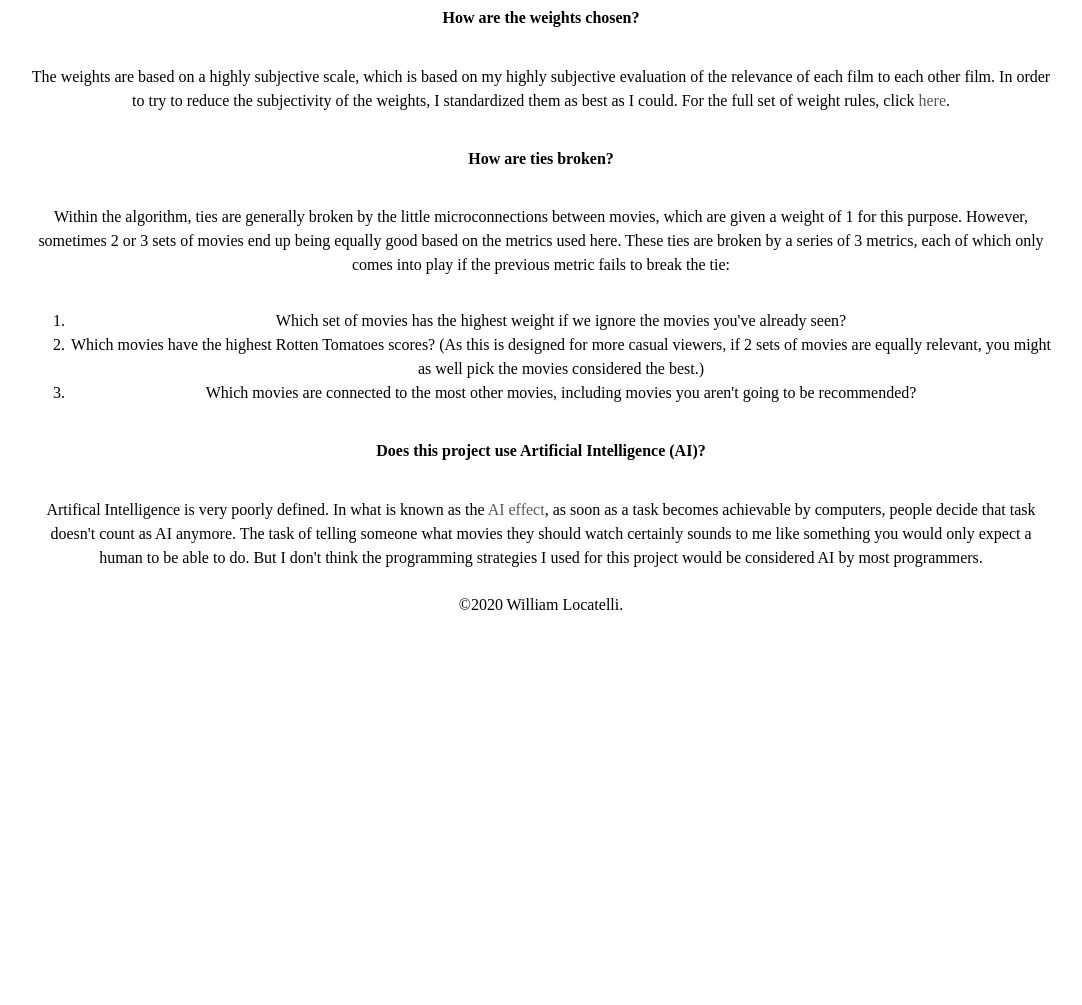
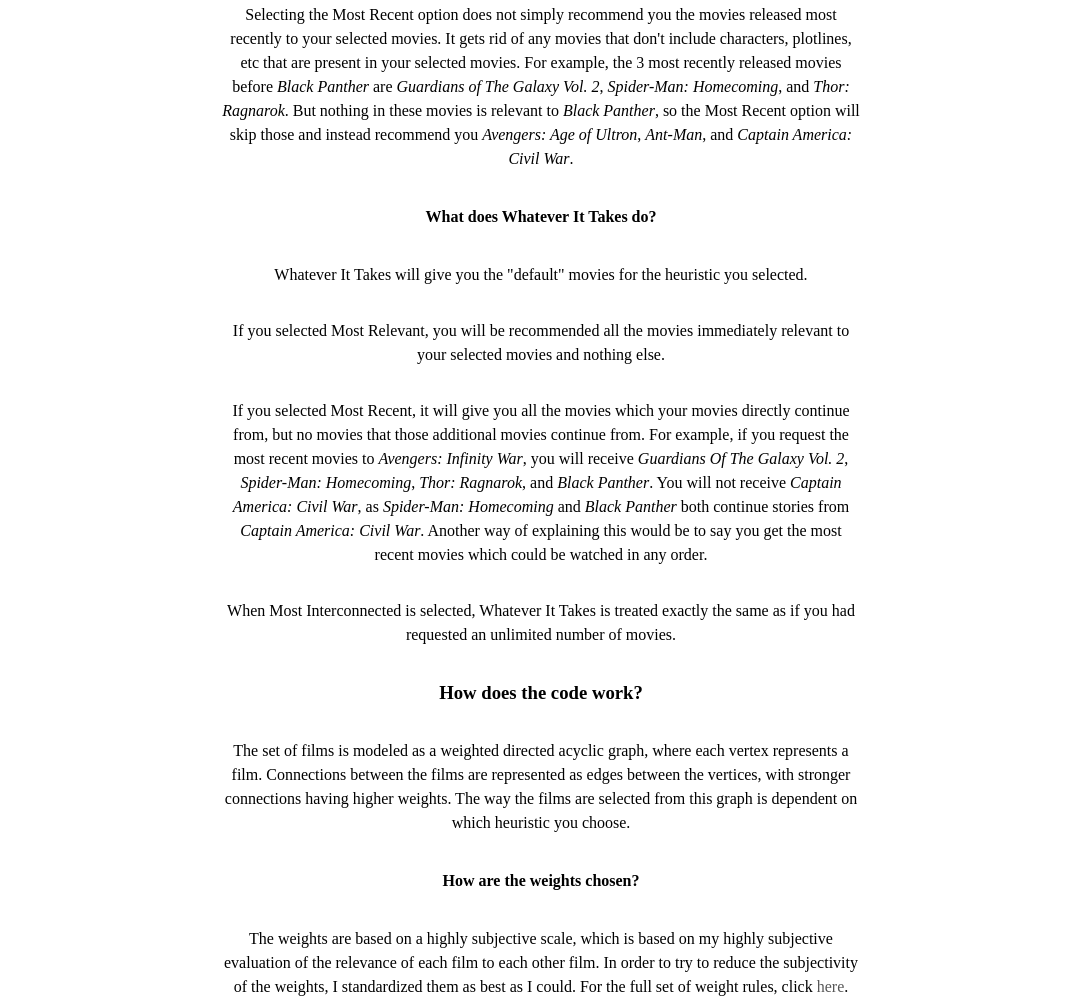
Before and after one commit to WilliamLocatelli/mcu-expert, a website: page public/FAQ.html in a window 1280 px wide. Shown: the part 1624-2629 px from the top of the page, without its empty margins (99-1181 px from the left). Before the commit the page ends 2248 px from the top, so only its background shows below. Drawn offline with Linux system fonts and the light colour scheme.

Commit message:
FAQ: styling + Whatever It Takes

```diff
--- a/public/FAQ.html
+++ b/public/FAQ.html
@@ -58,6 +58,19 @@
         nothing in these movies is relevant to <em>Black Panther</em>, so the Most Recent option will skip those and
         instead recommend you <em>Avengers: Age of Ultron</em>, <em>Ant-Man</em>, and <em>Captain America: Civil War</em>.
     </p>
+    <h4>What does Whatever It Takes do?</h4>
+    <p>Whatever It Takes will give you the "default" movies for the heuristic you selected.</p>
+    <p>If you selected Most Relevant, you will be recommended all the movies immediately relevant to your selected
+        movies and nothing else.</p>
+    <p>If you selected Most Recent, it will give you all the movies which your movies directly continue from, but no
+        movies that those additional movies continue from. For example, if you request the most recent movies to
+        <em>Avengers: Infinity War</em>, you will receive <em>Guardians Of The Galaxy Vol. 2</em>,
+        <em>Spider-Man: Homecoming</em>, <em>Thor: Ragnarok</em>, and <em>Black Panther</em>. You will not receive
+        <em>Captain America: Civil War</em>, as <em>Spider-Man: Homecoming</em> and <em>Black Panther</em> both
+        continue stories from <em>Captain America: Civil War</em>. Another way of explaining this would be to say
+        you get the most recent movies which could be watched in any order.</p>
+    <p>When Most Interconnected is selected, Whatever It Takes is treated exactly the same as if you had requested an
+        unlimited number of movies.</p>
     <h3>How does the code work?</h3>
     <p>The set of films is modeled as a weighted directed acyclic graph, where each vertex represents a film. Connections
         between the films are represented as edges between the vertices, with stronger connections having higher weights.
--- a/public/faq.css
+++ b/public/faq.css
@@ -3,7 +3,8 @@
 CSS styling for FAQ page for Marvel Movie Wizard Helper App.
  */
 body {
-    width: 80%;
+    max-width: 40em;
+    padding: 2em;
 }
 
 p, ul, ol {
--- a/public/styles.css
+++ b/public/styles.css
@@ -21,6 +21,10 @@
 
 footer {
     margin: 10px;
+}
+
+ol, ul {
+    text-align: left;
 }
 
 #movies div {
```
Also changed, not shown: public/Weights.html (+12 -0 lines).
